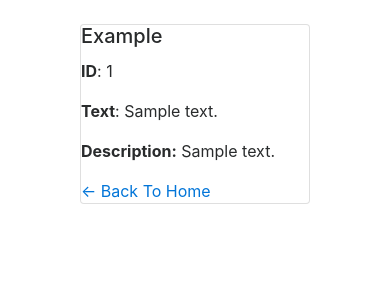
After one commit to phillipbooker/group-project-2, a Node server app: template views/outfit.handlebars in a window 390 px wide. The commit adds this page. Shown: the top 300 px of the page. Run offline with Node 20, Linux system fonts and the light colour scheme; the template is opened without the code that fills it: values that come from a table or form of the project are taken from there, others are empty; tables that the repository leaves empty hold one stand-in row (values such as "Sample post"); some libraries are stand-ins or nearby versions.

```diff
--- a/public/styles/client.css
+++ b/public/styles/client.css
@@ -5,7 +5,7 @@
   -o-animation: fadein 2s; /* Opera < 12.1 */
   animation: fadein 2s;
   min-width: 15rem;
-  max-width: 15rem;
+  max-width: 28rem;
   margin: 10px;
 }
 
--- /dev/null
+++ b/views/outfit.handlebars
@@ -0,0 +1,19 @@
+<div class="container">
+  <div class="row">
+    <div class="col-8 offset-2">
+      <div class="card mt-4">
+        <div class="card-body">
+          <h5 class="card-title">Example</h5>
+          <p>
+            <strong>ID</strong>: {{example.id}}</p>
+          <p>
+          <p>
+            <strong>Text</strong>: {{example.text}}</p>
+          <p>
+            <strong>Description:</strong> {{example.description}}</p>
+            <a href="/">← Back To Home</a>
+        </div>
+      </div>
+    </div>
+  </div>
+</div>
```
